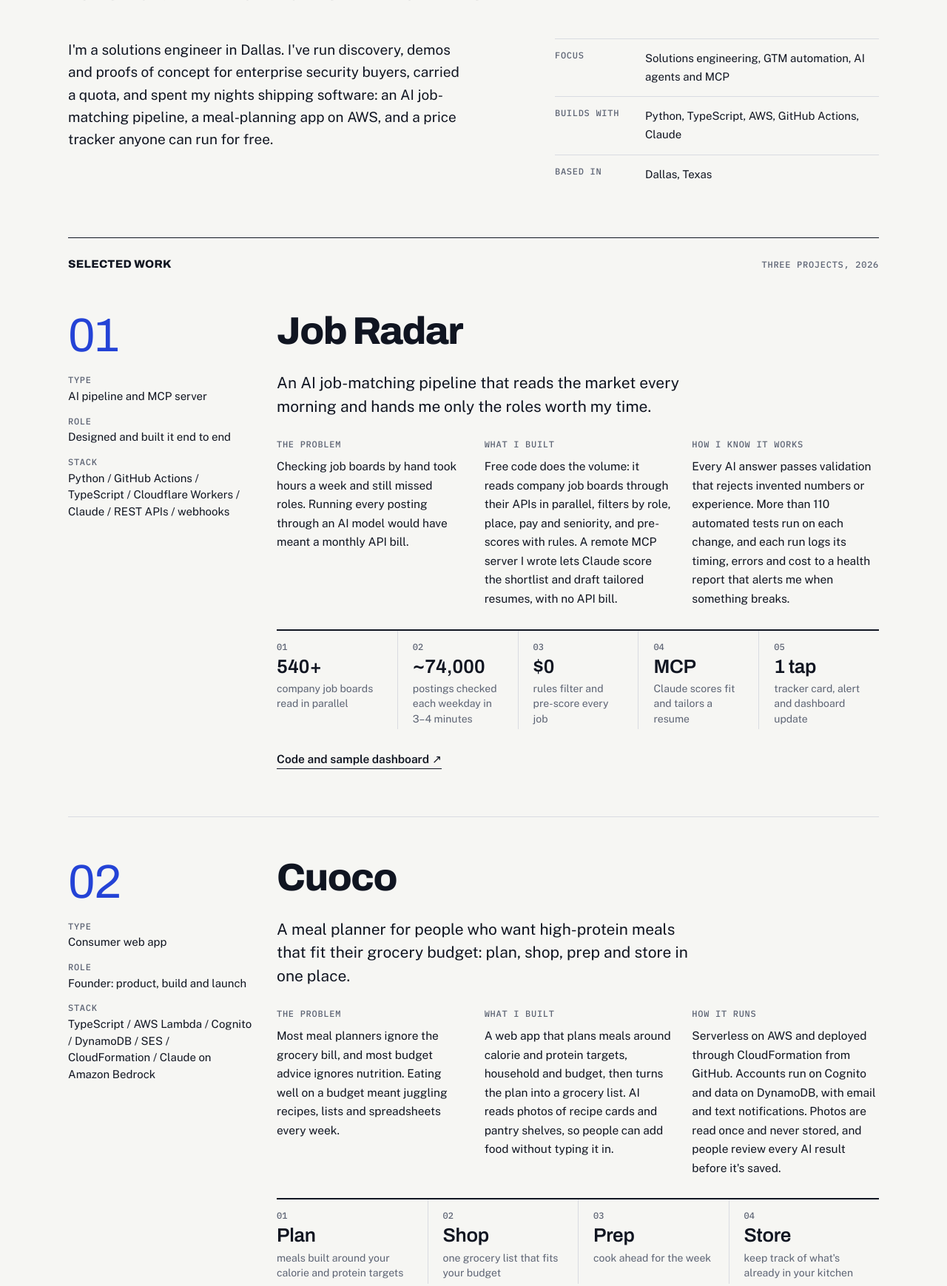
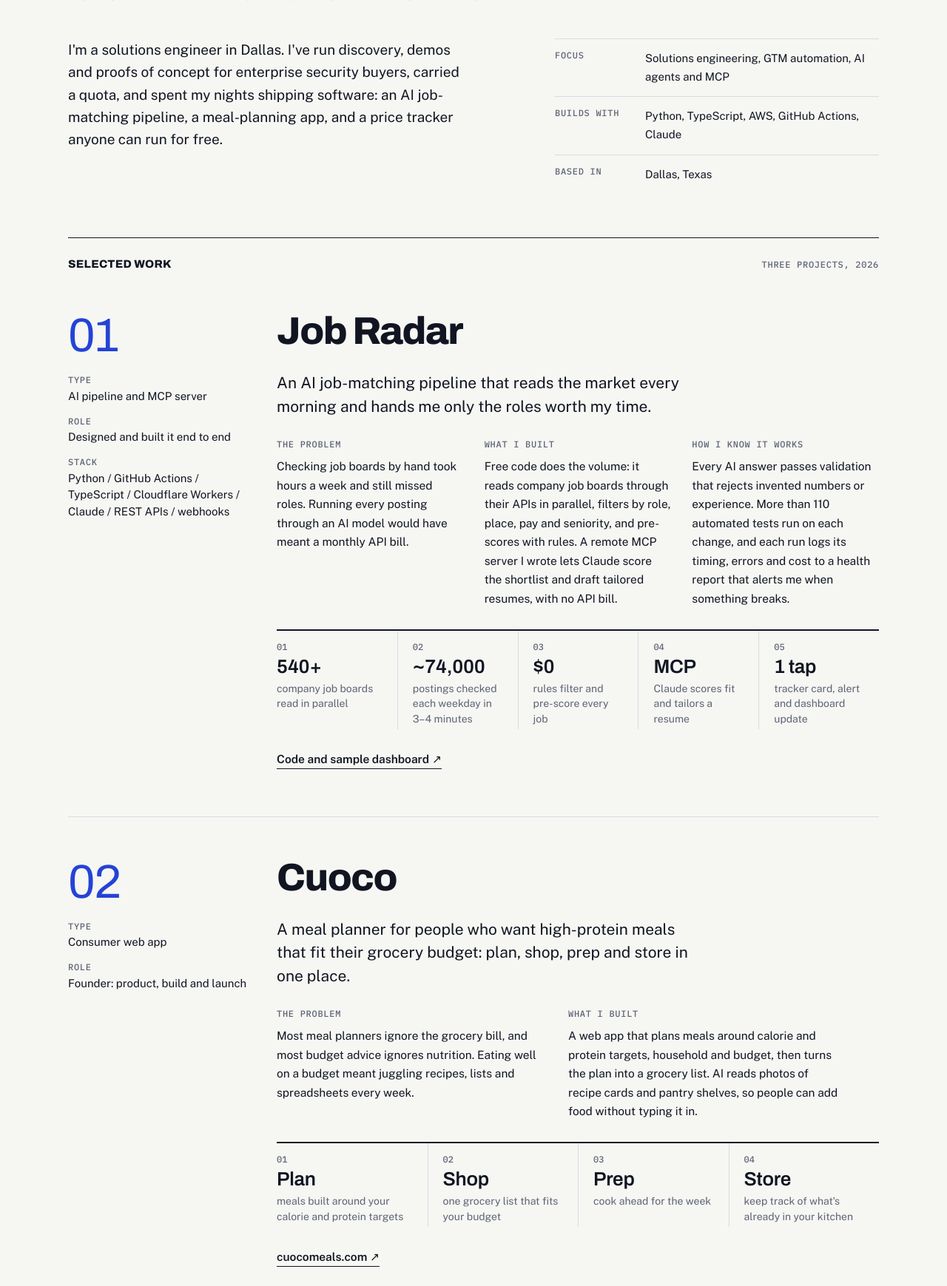
Before and after one commit to atrolio02/atrolio02.github.io, a plain HTML site: page index.html in a window 1280 px wide. Shown: the part 502-2241 px from the top of the page at 74% size. Drawn offline with nearby package versions, Linux system fonts and the light colour scheme.

Commit message:
Cuoco: keep the product story, drop stack and infrastructure details
Co-Authored-By: Claude Opus 5.5 <noreply@anthropic.com>
Claude-Session: https://claude.ai/code/session_015WzDPPTRFh2Q4c4eZFCEeL

```diff
--- a/index.html
+++ b/index.html
@@ -81,6 +81,7 @@ dl, dd { margin: 0; }
 .cols { display: grid; grid-template-columns: repeat(3, minmax(0, 1fr)); gap: 28px; }
 .cols h4 { margin: 0 0 8px; font: 500 12px/1.4 var(--mono); text-transform: uppercase; letter-spacing: .06em; color: var(--muted); }
 .cols p { font-size: 15.5px; line-height: 1.65; }
+.cols.two { grid-template-columns: repeat(2, minmax(0, 1fr)); max-width: 760px; }
 
 .steps { display: grid; grid-template-columns: repeat(var(--n, 4), minmax(0, 1fr)); border-top: 2px solid var(--ink); margin: 0; padding: 0; list-style: none; counter-reset: step; }
 .steps li { padding: 16px 20px 4px 0; display: grid; gap: 6px; align-content: start; counter-increment: step; }
@@ -120,7 +121,7 @@ footer { padding: 24px 0 48px; display: flex; justify-content: space-between; ga
   .intro h1, .intro .lede, .intro .facts, .rail, .story, .contact h2, .contact .reach { grid-column: 1 / -1; }
   .rail { grid-template-columns: auto 1fr; align-items: start; column-gap: 28px; }
   .rail dl { grid-template-columns: repeat(2, minmax(0, 1fr)); column-gap: 24px; }
-  .cols { grid-template-columns: 1fr; gap: 20px; }
+  .cols, .cols.two { grid-template-columns: 1fr; gap: 20px; }
   .row .when { grid-column: 1 / -1; } .row .role { grid-column: 1 / span 8; } .row .figure { grid-column: 9 / -1; text-align: right; }
   .row .note { grid-column: 1 / -1; }
   .toolkit .group { grid-column: span 6; }
@@ -153,7 +154,7 @@ footer { padding: 24px 0 48px; display: flex; justify-content: space-between; ga
 
 <section class="intro grid">
   <h1>I sell technical products and build the <em>AI tools</em> that help teams sell them.</h1>
-  <p class="lede">I'm a solutions engineer in Dallas. I've run discovery, demos and proofs of concept for enterprise security buyers, carried a quota, and spent my nights shipping software: an AI job-matching pipeline, a meal-planning app on AWS, and a price tracker anyone can run for free.</p>
+  <p class="lede">I'm a solutions engineer in Dallas. I've run discovery, demos and proofs of concept for enterprise security buyers, carried a quota, and spent my nights shipping software: an AI job-matching pipeline, a meal-planning app, and a price tracker anyone can run for free.</p>
   <dl class="facts">
     <div><dt class="eyebrow">Focus</dt><dd>Solutions engineering, GTM automation, AI agents and MCP</dd></div>
     <div><dt class="eyebrow">Builds with</dt><dd>Python, TypeScript, AWS, GitHub Actions, Claude</dd></div>
@@ -197,16 +198,14 @@ footer { padding: 24px 0 48px; display: flex; justify-content: space-between; ga
     <dl>
       <div><dt class="eyebrow">Type</dt><dd>Consumer web app</dd></div>
       <div><dt class="eyebrow">Role</dt><dd>Founder: product, build and launch</dd></div>
-      <div><dt class="eyebrow">Stack</dt><dd>TypeScript / AWS Lambda / Cognito / DynamoDB / SES / CloudFormation / Claude on Amazon Bedrock</dd></div>
     </dl>
   </aside>
   <div class="story">
     <h3 id="p2">Cuoco</h3>
     <p class="pitch">A meal planner for people who want high-protein meals that fit their grocery budget: plan, shop, prep and store in one place.</p>
-    <div class="cols">
+    <div class="cols two">
       <div><h4>The problem</h4><p>Most meal planners ignore the grocery bill, and most budget advice ignores nutrition. Eating well on a budget meant juggling recipes, lists and spreadsheets every week.</p></div>
       <div><h4>What I built</h4><p>A web app that plans meals around calorie and protein targets, household and budget, then turns the plan into a grocery list. AI reads photos of recipe cards and pantry shelves, so people can add food without typing it in.</p></div>
-      <div><h4>How it runs</h4><p>Serverless on AWS and deployed through CloudFormation from GitHub. Accounts run on Cognito and data on DynamoDB, with email and text notifications. Photos are read once and never stored, and people review every AI result before it's saved.</p></div>
     </div>
     <ol class="steps" style="--n:4" aria-label="How Cuoco works">
       <li><span class="n"></span><span class="v">Plan</span><span class="d">meals built around your calorie and protein targets</span></li>
```
